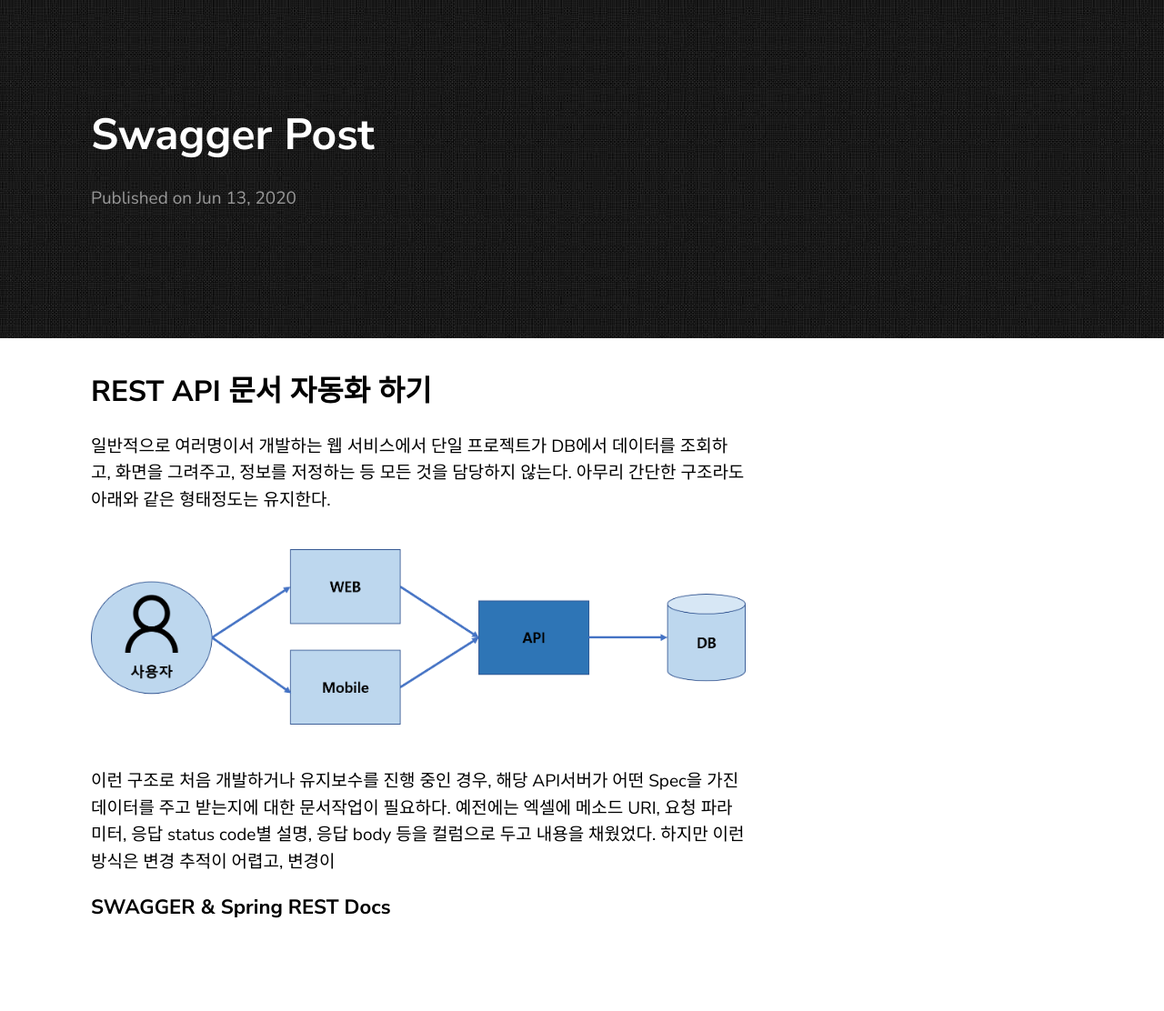
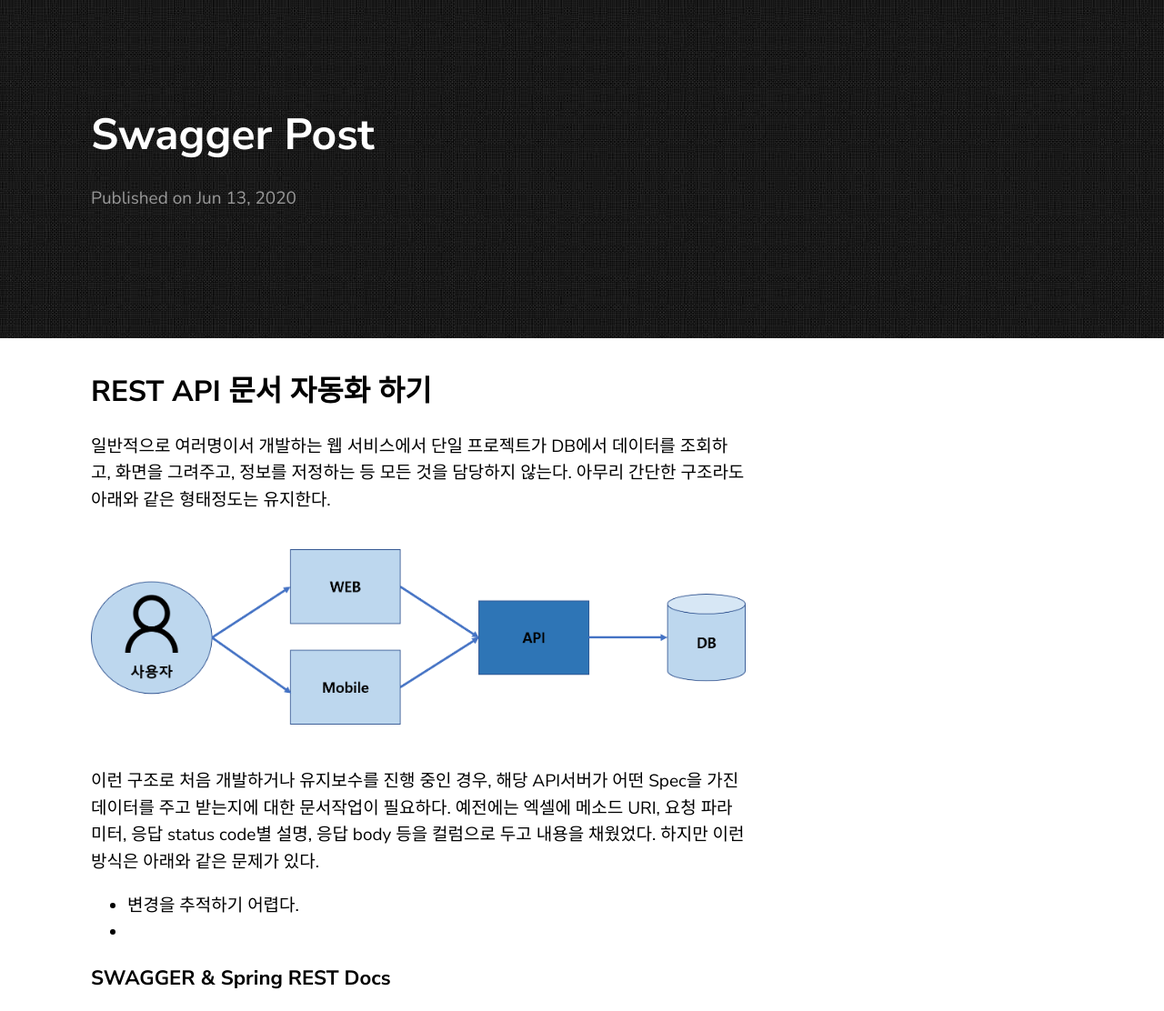
Before and after one commit to rbwls31/rbwls31.github.io, a Jekyll site: the page built from _posts/2020-06-13-swagger-post.markdown, in a window 1280 px wide. Shown: the whole page at 91% size. Built offline with Jekyll 4.4.1, drawn with Linux system fonts in a browser that asks for light colours; our own code applies the rules of GitHub Pages for plain Markdown files; before the commit the page ends 1034 px from its top, so only the background shows below that; part of the change alters nothing that is shown.

Commit message:
_posts/2020-06-13-swagger-post.markdown updated from https://stackedit.io/

```diff
--- a/_posts/2020-06-13-swagger-post.markdown
+++ b/_posts/2020-06-13-swagger-post.markdown
@@ -4,8 +4,10 @@
 ![web](https://raw.githubusercontent.com/rbwls31/rbwls31.github.io/master/images/WEB.png)
 
 이런 구조로 처음 개발하거나 유지보수를 진행 중인 경우, 해당 API서버가 어떤 Spec을 가진 데이터를 주고 받는지에 대한 문서작업이 필요하다.
-예전에는 엑셀에 메소드 URI, 요청 파라미터, 응답 status code별 설명, 응답 body 등을 컬럼으로 두고 내용을 채웠었다.  하지만 이런 방식은 변경 추적이 어렵고, 변경이
+예전에는 엑셀에 메소드 URI, 요청 파라미터, 응답 status code별 설명, 응답 body 등을 컬럼으로 두고 내용을 채웠었다.  하지만 이런 방식은 아래와 같은 문제가 있다.
 
+ - 변경을 추적하기 어렵다.
+ -
 
 ### SWAGGER & Spring REST Docs
 
@@ -13,7 +15,7 @@
 
 
 <!--stackedit_data:
-eyJoaXN0b3J5IjpbLTE3NzUyNDQxMjAsLTE3NjY3MjI4NDgsNT
-A3ODk3NTc3LDY5NzAyNzYyLC00ODI3OTY5MzEsLTQ3NjMyODYx
-OF19
+eyJoaXN0b3J5IjpbMTc1Mjc1NzkyNiwtMTc2NjcyMjg0OCw1MD
+c4OTc1NzcsNjk3MDI3NjIsLTQ4Mjc5NjkzMSwtNDc2MzI4NjE4
+XX0=
 -->
```
